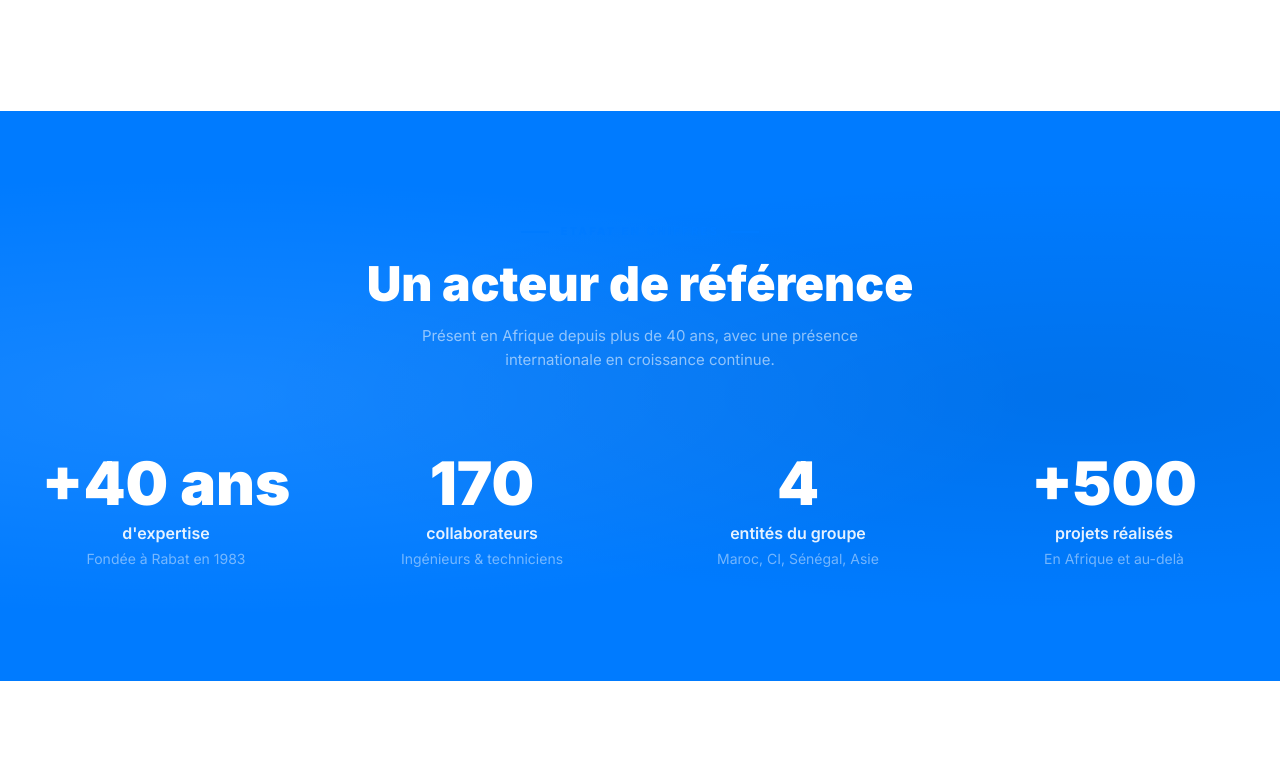
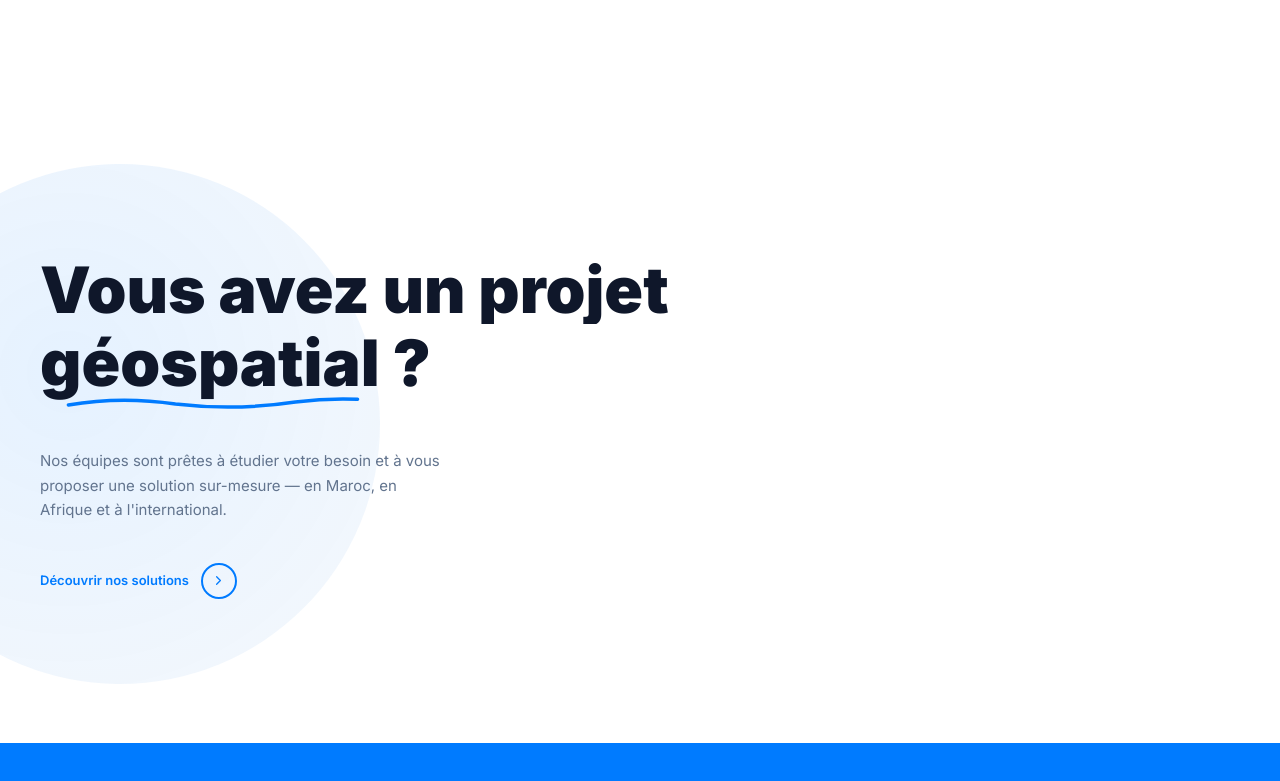
Before and after one commit to marouanebenaddou/etafat-globe, a Next.js app: page /v2 in a window 1280 px wide. Shown: the part 2739-3520 px from the top of the page. Built offline with nearby package versions, Linux system fonts and the light colour scheme.

Commit message:
v2: add GeoFit-inspired challenge section with animated circle + SVG underline

```diff
--- a/app/v2/page.tsx
+++ b/app/v2/page.tsx
@@ -159,6 +159,103 @@ function StatCard({ value, prefix, suffix, label, sub, active }: { value: number
       <div className="text-base font-semibold text-white/90 mb-1">{label}</div>
       <div className="text-sm text-white/45">{sub}</div>
     </div>
+  )
+}
+
+/* ─── CHALLENGE SECTION ─────────────────────────────────── */
+function ChallengeSection() {
+  const { ref, visible } = useReveal(0.2)
+
+  return (
+    <section className="py-36 bg-white relative overflow-hidden">
+      <style>{`
+        @keyframes v2-circle-in {
+          from { opacity: 0; transform: translateY(-50%) scale(0.72); }
+          to   { opacity: 1; transform: translateY(-50%) scale(1); }
+        }
+        @keyframes v2-circle-drift {
+          0%,100% { margin-top: 0px; }
+          50%      { margin-top: -18px; }
+        }
+        .v2-chal-circle {
+          position: absolute; left: -140px; top: 50%;
+          width: 520px; height: 520px; border-radius: 50%;
+          background: radial-gradient(circle at 40% 40%, rgba(0,123,255,0.10), rgba(0,87,184,0.04));
+          pointer-events: none;
+        }
+        .v2-chal-circle.in {
+          animation: v2-circle-in 1.1s cubic-bezier(0.16,1,0.3,1) forwards,
+                     v2-circle-drift 5s ease-in-out infinite 1.2s;
+        }
+        .v2-underline-path {
+          stroke-dasharray: 290;
+          stroke-dashoffset: 290;
+          transition: stroke-dashoffset 1s cubic-bezier(0.16,1,0.3,1) 0.55s;
+        }
+        .v2-underline-path.drawn { stroke-dashoffset: 0; }
+      `}</style>
+
+      {/* Floating decorative circle */}
+      <div className={`v2-chal-circle ${visible ? "in" : ""}`} />
+
+      <div ref={ref} className="max-w-7xl mx-auto px-6 lg:px-10 relative">
+        <div className="max-w-2xl">
+
+          {/* Line 1 */}
+          <div style={{ overflow: "hidden", marginBottom: "0.2em" }}>
+            <span className="block" style={{
+              fontSize: "clamp(2.4rem,5vw,4rem)", fontWeight: 900, color: "#0f172a", lineHeight: 1.08,
+              opacity: visible ? 1 : 0,
+              transform: visible ? "translateY(0)" : "translateY(110%)",
+              transition: "opacity 0.7s ease 0.05s, transform 0.75s cubic-bezier(0.16,1,0.3,1) 0.05s",
+            }}>Vous avez un projet</span>
+          </div>
+
+          {/* Line 2 — with SVG underline */}
+          <div style={{ overflow: "visible", marginBottom: "2.5rem", display: "inline-block" }}>
+            <span className="inline-block relative" style={{
+              fontSize: "clamp(2.4rem,5vw,4rem)", fontWeight: 900, color: "#0f172a", lineHeight: 1.08,
+              opacity: visible ? 1 : 0,
+              transform: visible ? "translateY(0)" : "translateY(110%)",
+              transition: "opacity 0.7s ease 0.18s, transform 0.75s cubic-bezier(0.16,1,0.3,1) 0.18s",
+              paddingBottom: "0.2em",
+            }}>
+              géospatial ?
+              {/* SVG brush-stroke underline */}
+              <svg viewBox="0 0 340 20" style={{ position: "absolute", bottom: -2, left: 0, width: "100%", height: 20, overflow: "visible" }} aria-hidden>
+                <path
+                  className={`v2-underline-path ${visible ? "drawn" : ""}`}
+                  d="M 3 14 Q 55 5 110 13 Q 170 20 230 11 Q 285 4 337 13"
+                  stroke="#007BFF" strokeWidth="3.5" fill="none" strokeLinecap="round"
+                />
+              </svg>
+            </span>
+          </div>
+
+          {/* Subtitle */}
+          <p className="text-slate-500 leading-relaxed mb-10 text-[15px]" style={{
+            maxWidth: 400,
+            opacity: visible ? 1 : 0,
+            transform: visible ? "none" : "translateY(16px)",
+            transition: "all 0.65s ease 0.38s",
+          }}>
+            Nos équipes sont prêtes à étudier votre besoin et à vous proposer une solution sur-mesure — en Maroc, en Afrique et à l'international.
+          </p>
+
+          {/* CTA link */}
+          <div style={{ opacity: visible ? 1 : 0, transform: visible ? "none" : "translateY(14px)", transition: "all 0.6s ease 0.5s" }}>
+            <button
+              onClick={() => document.getElementById("contact")?.scrollIntoView({ behavior: "smooth" })}
+              className="inline-flex items-center gap-3 text-[13px] font-semibold text-[#007BFF] group">
+              Découvrir nos solutions
+              <span className="w-9 h-9 rounded-full border-2 border-[#007BFF] flex items-center justify-center transition-all duration-300 group-hover:bg-[#007BFF] group-hover:scale-110">
+                <ChevronRight size={15} className="transition-colors duration-300 group-hover:text-white" />
+              </span>
+            </button>
+          </div>
+        </div>
+      </div>
+    </section>
   )
 }
 
@@ -529,6 +626,9 @@ export default function EtafatV2() {
         </div>
       </section>
 
+      {/* ── CHALLENGE ── */}
+      <ChallengeSection />
+
       {/* ── STATS ── */}
       <section id="stats" className="py-28 relative overflow-hidden" style={{ background: "#007BFF" }}>
         <div className="absolute inset-0 pointer-events-none" style={{ background: "radial-gradient(ellipse at 15% 50%, rgba(255,255,255,0.09) 0%, transparent 55%), radial-gradient(ellipse at 85% 50%, rgba(0,0,0,0.08) 0%, transparent 55%)" }} />
```
